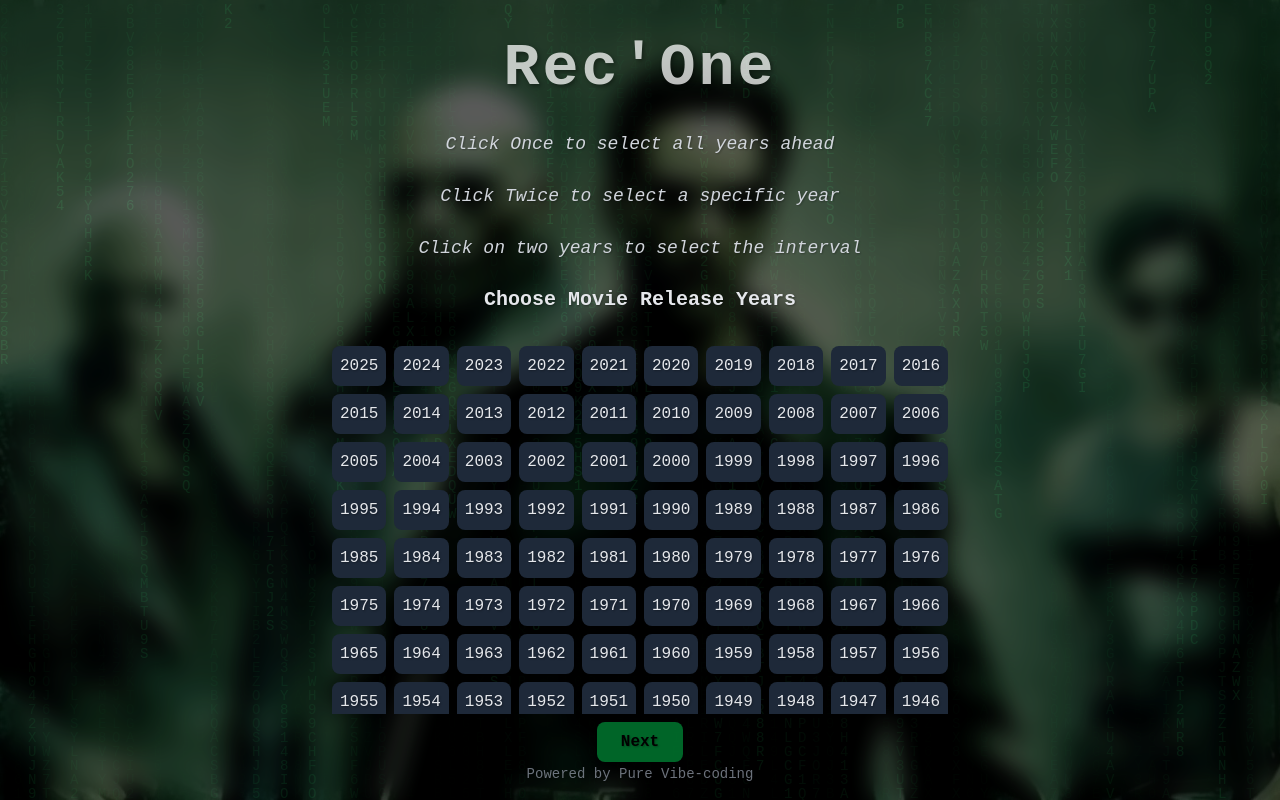
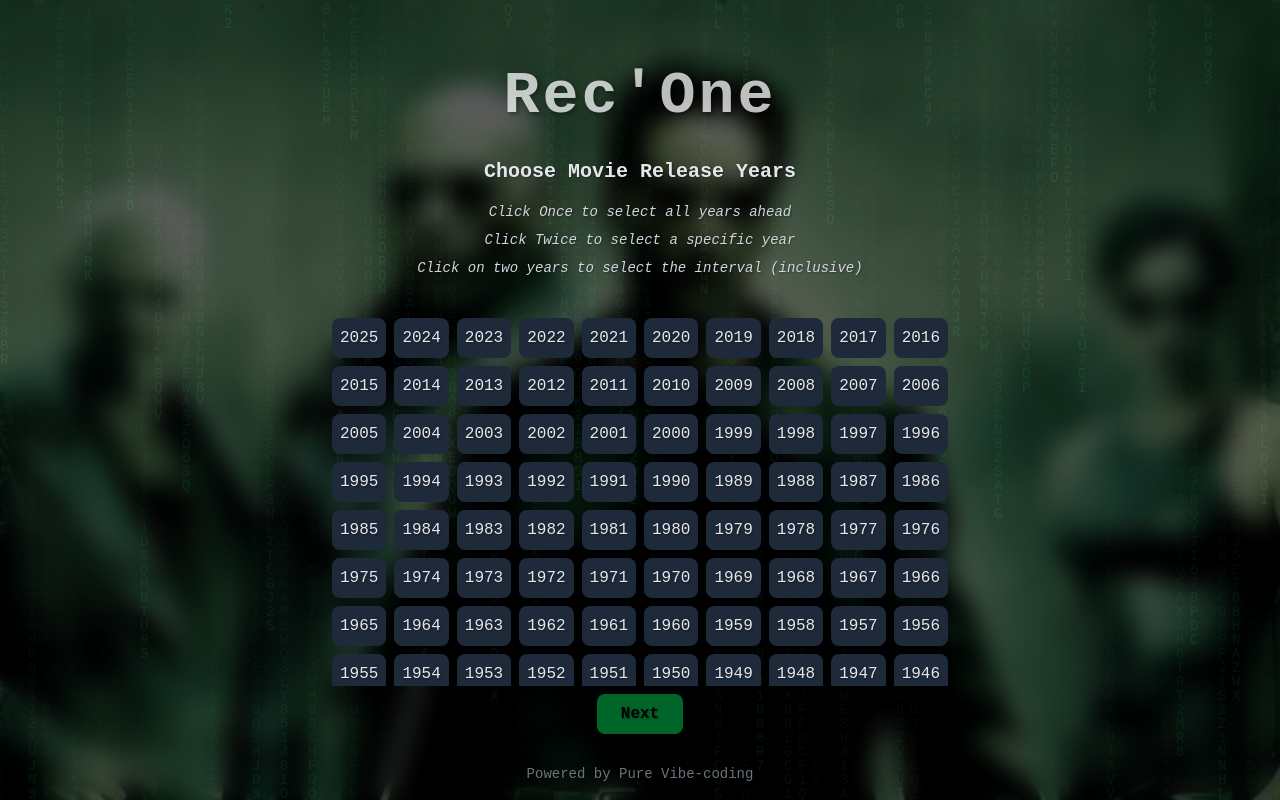
Before and after one commit to FouRSi8/Rec-One, a Next.js app: page / in a window 1280 px wide. Built offline with nearby package versions, Linux system fonts and the light colour scheme.

Commit message:
Update page1 desc3

```diff
--- a/src/app/page.js
+++ b/src/app/page.js
@@ -104,19 +104,20 @@ export default function YearSelector() {
       <h1 className="text-6xl font-extrabold mb-8 text-white tracking-wider animate-pulse z-20" style={{ textShadow: '2px 2px 4px rgba(0, 0, 0, 0.5)' }}>
         Rec&apos;One
       </h1>
-      <p className="text-lg mb-6 text-gray-300 italic z-20" style={{ textShadow: '1px 1px 2px rgba(0, 0, 0, 0.3)' }}>
-        Click Once to select all years ahead
-      </p>
-      <p className="text-lg mb-6 text-gray-300 italic z-20" style={{ textShadow: '1px 1px 2px rgba(0, 0, 0, 0.3)' }}>
-        Click Twice to select a specific year
-      </p>
-      <p className="text-lg mb-6 text-gray-300 italic z-20" style={{ textShadow: '1px 1px 2px rgba(0, 0, 0, 0.3)' }}>
-        Click on two years to select the interval
-      </p>
+
       <div className="text-center z-20">
         <h2 className="text-xl font-semibold text-gray-200 mb-4" style={{ textShadow: '1px 1px 2px rgba(0, 0, 0, 0.3)' }}>
           Choose Movie Release Years {selectedYears.length > 0 ? `(${Math.min(...selectedYears)}-${Math.max(...selectedYears)})` : ''}
         </h2>
+         <p className="text-sm mb-2 text-gray-300 italic z-20" style={{ textShadow: '1px 1px 2px rgba(0, 0, 0, 0.3)' }}>
+        Click Once to select all years ahead
+      </p>
+      <p className="text-sm mb-2 text-gray-300 italic z-20" style={{ textShadow: '1px 1px 2px rgba(0, 0, 0, 0.3)' }}>
+        Click Twice to select a specific year
+      </p>
+      <p className="text-sm mb-6 text-gray-300 italic z-20" style={{ textShadow: '1px 1px 2px rgba(0, 0, 0, 0.3)' }}>
+        Click on two years to select the interval (inclusive)
+      </p>
         <div className="grid grid-cols-10 gap-2 max-w-2xl mx-auto p-4 max-h-96 overflow-y-auto scrollbar-none" role="grid" aria-label="Year selection grid">
           {years.map((year) => (
             <button
```
